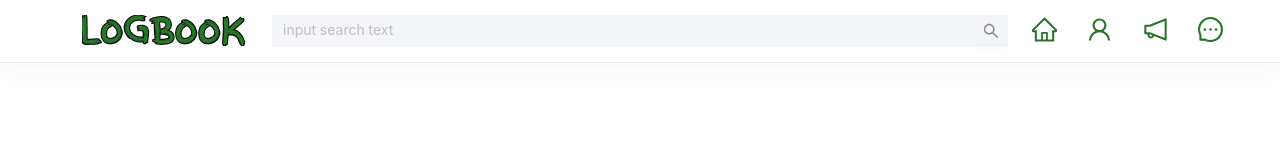
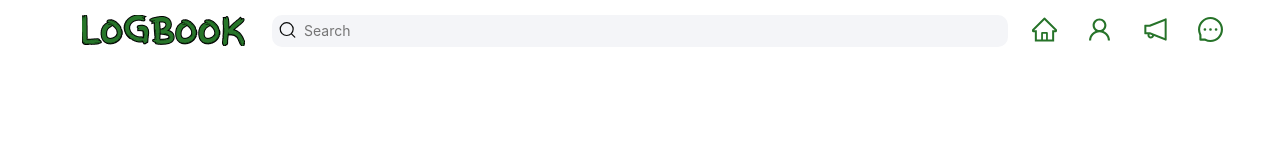
Before and after one commit to logbook-social-media/Logbook-frontend, a React (Create React App) app: page / in a window 1280 px wide. Shown: the top 160 px of the page. Built offline with nearby package versions, Linux system fonts and the light colour scheme.

Commit message:
search search design has been done.

```diff
--- a/package.json
+++ b/package.json
@@ -3,6 +3,11 @@
   "version": "0.1.0",
   "private": true,
   "dependencies": {
+    "@emotion/react": "^11.9.0",
+    "@emotion/styled": "^11.8.1",
+    "@mui/icons-material": "^5.8.3",
+    "@mui/material": "^5.8.3",
+    "@mui/styled-engine-sc": "^5.8.0",
     "@testing-library/jest-dom": "^5.16.4",
     "@testing-library/react": "^13.2.0",
     "@testing-library/user-event": "^13.5.0",
@@ -12,6 +17,7 @@
     "react": "^18.1.0",
     "react-dom": "^18.1.0",
     "react-scripts": "5.0.1",
+    "styled-components": "^5.3.5",
     "web-vitals": "^2.1.4"
   },
   "scripts": {
--- a/src/components/Navbar.js
+++ b/src/components/Navbar.js
@@ -1,25 +1,26 @@
 import { UserOutlined, NotificationOutlined, MessageOutlined, HomeOutlined, SearchOutlined, AudioOutlined} from '@ant-design/icons';
 import  logo from '../assets/LoGBooK.png'
-import { Input, Space } from 'antd'
 import React from 'react';
+import {useState, useEffect} from 'react'
+import navbarsearchh from '../assets/navbarsearch.svg'
 
 const Navbar = () => {
 
-  const { Search } = Input;
-  const onSearch = (value: string) => console.log(value);
+  const[searchTerm, setSearhTerm]= useState([])
 
   return (
     <>
     <div className='navbar-nav'>
       <div className='container'>
         <div className='row'>
-        <div class="col-2   text-black">
-          <img src={logo} alt={logo}/>
+          <div class="col-2   text-black">
+            <img src={logo} alt={logo}/>
           </div>
           <div class="col-8  text-black">
-          <div className='nav-search'>
-          <Search className='navbar-search' placeholder="input search text" onSearch={onSearch} />
-        </div>
+            <div className='nav-search'>
+              <input placeholder='Search'></input>
+              <img src={navbarsearchh} alt={navbarsearchh}/>
+            </div>
           </div>
           <div class="col-2 nav-icon">
             <div>
--- a/src/style/Style.scss
+++ b/src/style/Style.scss
@@ -8,9 +8,7 @@ body{
 }
 .navbar-nav{
     padding: 5px 0px;
-    border-bottom: solid 1px #e8e8e8;
-    overflow: auto;
-    box-shadow: 0 0 30px #f3f1f1;
+
 }
 
 .container{
@@ -20,22 +18,27 @@ body{
 
 .nav-search{
     text-align: center;
-    background-color: $search-color;
-    .navbar-search input, span{
-        border-radius: 10px;
+    width: 100%;
+    position: relative;
+
+    input{
+        width: 100%;
         border: none;
         background-color: $search-color;
         box-sizing: border-box;
-        height: auto;
-    }
-    .navbar-search input, button, span:hover{
-        border: none;
-        background-color: $search-color;
+        outline:none;
+        border-radius: 10px;
+        padding-left: 32px;
+        line-height: 30px;
 
     }
+    img{
+        position: absolute;
+        left: 7px;
+        top: 7px;
+        width: 17px;
+    }
 }
-
-
 
 .nav-icon{
     display: flex;
```
Also changed, not shown: src/assets/navbarsearch.svg (added), 1 other file (tests, documents, lock files or other folders).
